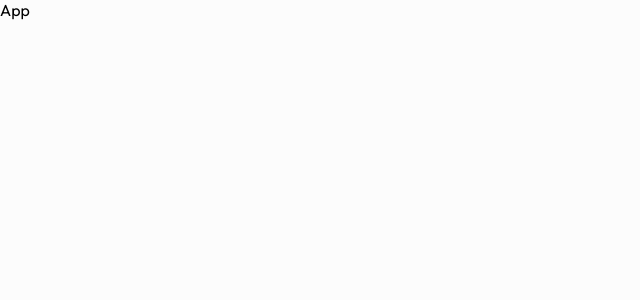
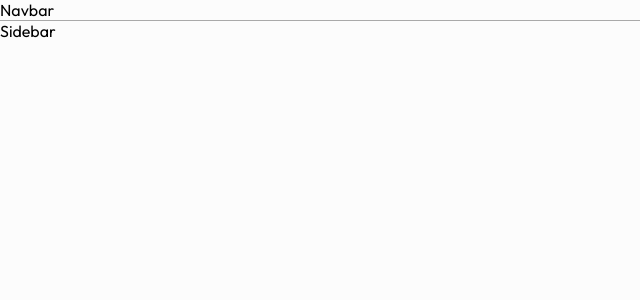
Before and after one commit to mehmetpektass/Food-Delivery-MERN-Stack, a React (Vite) app in the folder project/admin/: page / in a window 1280 px wide. Shown: the top 300 px of the page, without its empty margins (0-640 px from the left). Built offline with nearby package versions, Linux system fonts and the light colour scheme.

Commit message:
edited app jsx file

```diff
--- a/project/admin/src/App.jsx
+++ b/project/admin/src/App.jsx
@@ -1,8 +1,16 @@
 import React from 'react'
+import Navbar from './components/Navbar/Navbar'
+import Sidebar from './components/Sidebar/Sidebar'
 
 const App = () => {
   return (
-    <div>App</div>
+    <div>
+      <Navbar/>
+      <hr />
+      <div className='app-content'>
+        <Sidebar/>
+      </div>
+    </div>
   )
 }
 
--- a/project/admin/src/index.css
+++ b/project/admin/src/index.css
@@ -19,3 +19,6 @@
   height: 1px;
   background-color: #a9a9a9;
 }
+.app-content{
+ display: flex;
+}
```
